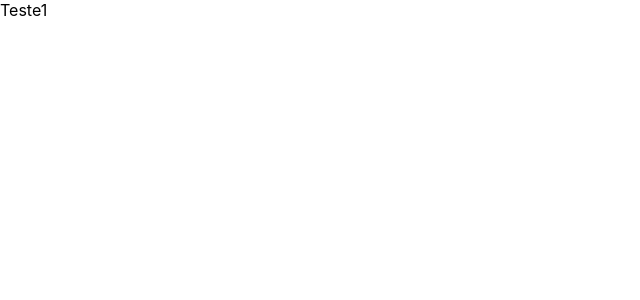
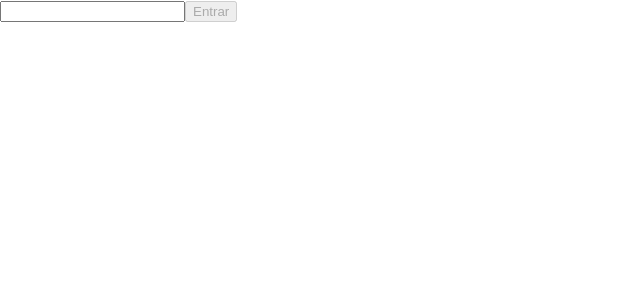
Before and after one commit to albertoscandido/js-trybetunes, a React (Create React App) app: page / in a window 1280 px wide. Shown: the top 300 px of the page, without its empty margins (0-640 px from the left). Built offline with nearby package versions, Linux system fonts and the light colour scheme.

Commit message:
add req-02

```diff
--- a/src/App.js
+++ b/src/App.js
@@ -3,10 +3,24 @@ import { BrowserRouter } from 'react-router-dom';
 import Routes from './routes/Routes';
 
 class App extends React.Component {
+  constructor() {
+    super();
+
+    this.state = {
+      isLoggedIn: false,
+    };
+    this.loggingIn = this.loggingIn.bind(this);
+  }
+
+  loggingIn() {
+    this.setState({ isLoggedIn: true });
+  }
+
   render() {
+    const { isLoggedIn } = this.state;
     return (
       <BrowserRouter>
-        <Routes />
+        <Routes isLoggedIn={ isLoggedIn } loggingIn={ this.loggingIn } />
       </BrowserRouter>
     );
   }
--- /dev/null
+++ b/src/components/Loading.jsx
@@ -0,0 +1,7 @@
+import React, { Component } from 'react';
+
+export default class Loading extends Component {
+  render() {
+    return <h1>Carregando...</h1>;
+  }
+}
--- a/src/pages/Login.jsx
+++ b/src/pages/Login.jsx
@@ -1,7 +1,71 @@
 import React, { Component } from 'react';
+import PropTypes from 'prop-types';
+import Loading from '../components/Loading';
+import {
+  createUser,
+} from '../services/userAPI';
 
 export default class Login extends Component {
+  constructor() {
+    super();
+
+    this.state = {
+      loginName: '',
+      loading: false,
+      loginIsDisabled: true,
+    };
+
+    this.submitLogin = this.submitLogin.bind(this);
+    this.handleInputLoginChange = this.handleInputLoginChange.bind(this);
+  }
+
+  handleInputLoginChange({ target }) {
+    const { name, value } = target;
+    this.setState({ [name]: value }, () => {
+      const minLoginNick = 3;
+      if (value.length >= minLoginNick) this.setState({ loginIsDisabled: false });
+      else this.setState({ loginIsDisabled: true });
+    });
+  }
+
+  async submitLogin() {
+    const { loggingIn } = this.props;
+    const { loginName } = this.state;
+    this.setState({ loading: true });
+    await createUser({ name: loginName });
+    this.setState({ loading: false }, () => loggingIn());
+  }
+
   render() {
-    return <div data-testid="page-login">Teste1</div>;
+    const {
+      loading,
+      loginIsDisabled,
+    } = this.state;
+
+    return (
+      <div data-testid="page-login">
+        <input
+          type="text"
+          data-testid="login-name-input"
+          name="loginName"
+          onChange={ this.handleInputLoginChange }
+        />
+        <button
+          type="button"
+          disabled={ loginIsDisabled }
+          data-testid="login-submit-button"
+          onClick={ this.submitLogin }
+        >
+          Entrar
+        </button>
+        { loading ? (
+          <Loading />
+        ) : null }
+      </div>
+    );
   }
 }
+
+Login.propTypes = {
+  loggingIn: PropTypes.func.isRequired,
+};
--- a/src/routes/Routes.jsx
+++ b/src/routes/Routes.jsx
@@ -1,5 +1,7 @@
 import React from 'react';
-import { Route, Switch } from 'react-router-dom';
+import { Redirect, Route, Switch } from 'react-router-dom';
+import PropTypes from 'prop-types';
+
 import {
   Album,
   Favorites,
@@ -12,9 +14,17 @@ import {
 
 export default class Routes extends React.Component {
   render() {
+    const {
+      isLoggedIn,
+      loggingIn,
+    } = this.props;
     return (
       <Switch>
-        <Route exact path="/" component={ Login } />
+        <Route exact path="/">
+          {
+            isLoggedIn ? <Redirect to="/search" /> : <Login loggingIn={ loggingIn } />
+          }
+        </Route>
         <Route path="/search" component={ Search } />
         <Route path="/album/:id" component={ Album } />
         <Route path="/favorites" component={ Favorites } />
@@ -25,3 +35,8 @@ export default class Routes extends React.Component {
     );
   }
 }
+
+Routes.propTypes = {
+  isLoggedIn: PropTypes.bool.isRequired,
+  loggingIn: PropTypes.func.isRequired,
+};
```
